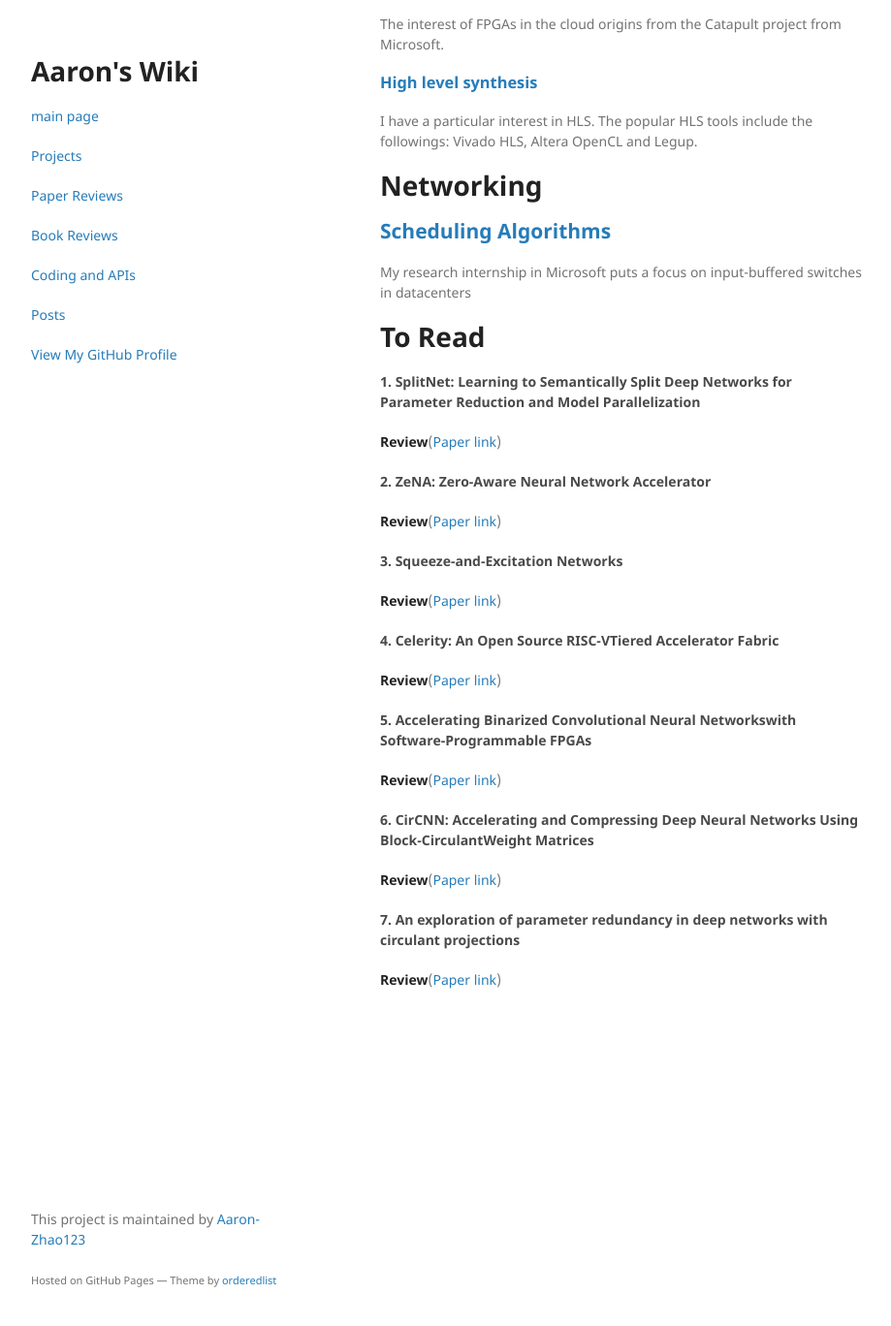
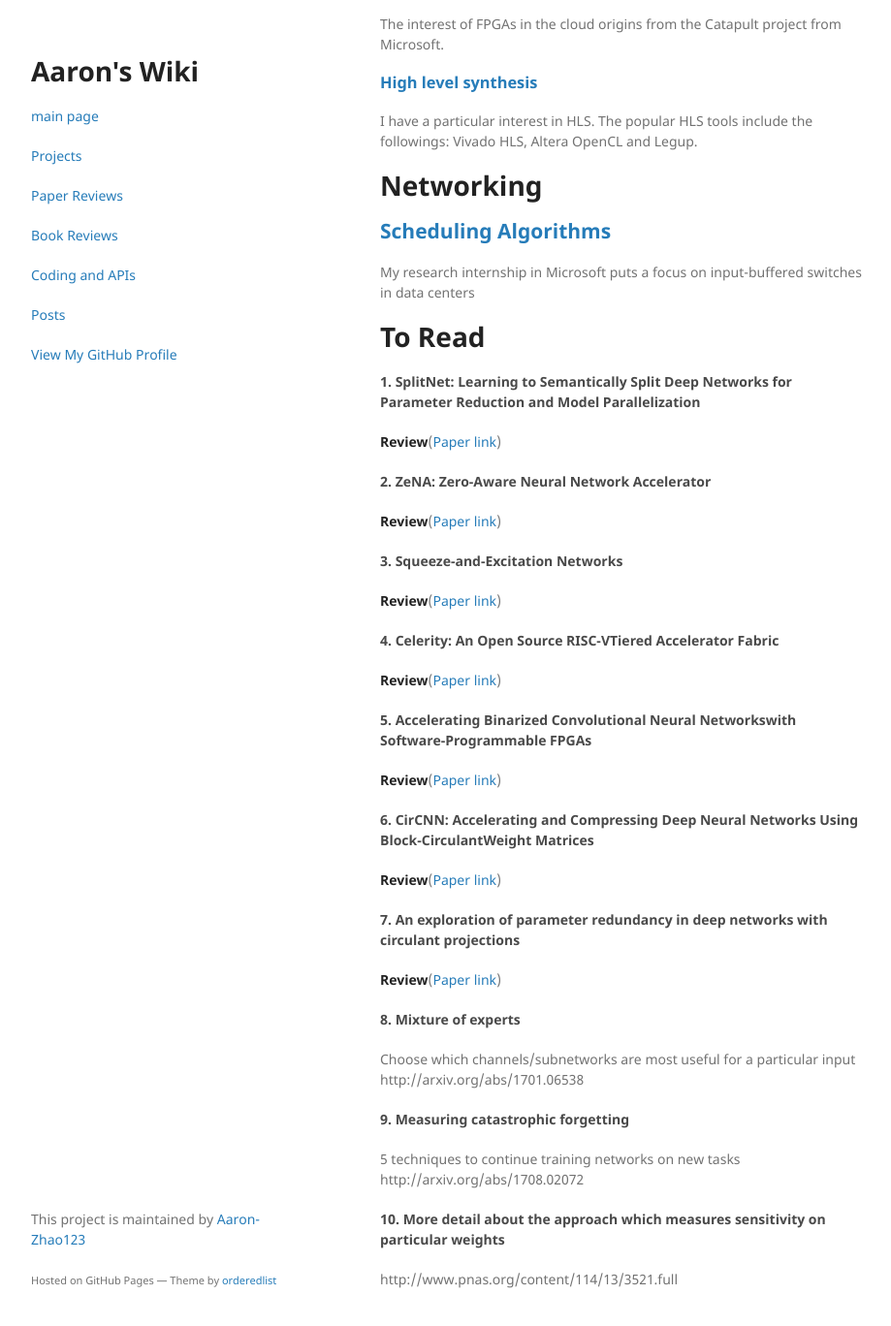
Before and after one commit to Aaron-Zhao123/blog, a Jekyll site: the page built from papers/papers_index.md, in a window 1280 px wide and 1400 px high, scrolled down 1080 px. Shown: the top 1368 px of the window at 97% size, without its empty margins (178-1097 px from the left). Built offline with Jekyll 4.4.1, drawn with Linux system fonts in a browser that asks for light colours; our own code applies the rules of GitHub Pages for plain Markdown files.

Commit message:
added papers to read

```diff
--- a/papers/papers_index.md
+++ b/papers/papers_index.md
@@ -47,7 +47,7 @@ I have a particular interest in HLS. The popular HLS tools include the following
 
 # [](#others)Networking
 ## [Scheduling Algorithms](/blog/papers/others/scheduling.html)
-My research internship in Microsoft puts a focus on input-buffered switches in datacenters
+My research internship in Microsoft puts a focus on input-buffered switches in data centers
 
 # To Read
 
@@ -73,3 +73,14 @@ My research internship in Microsoft puts a focus on input-buffered switches in d
 
 #### 7. An exploration of parameter redundancy in deep networks with circulant projections
 **Review**([Paper link](https://arxiv.org/abs/1502.03436))
+
+#### 8. Mixture of experts
+Choose which channels/subnetworks are most useful for a particular input
+http://arxiv.org/abs/1701.06538
+
+#### 9. Measuring catastrophic forgetting
+5 techniques to continue training networks on new tasks
+http://arxiv.org/abs/1708.02072
+
+#### 10. More detail about the approach which measures sensitivity on particular weights
+http://www.pnas.org/content/114/13/3521.full
```
Also changed, not shown: papers/pruning/pruning_summary.md (+4 -0 lines).
